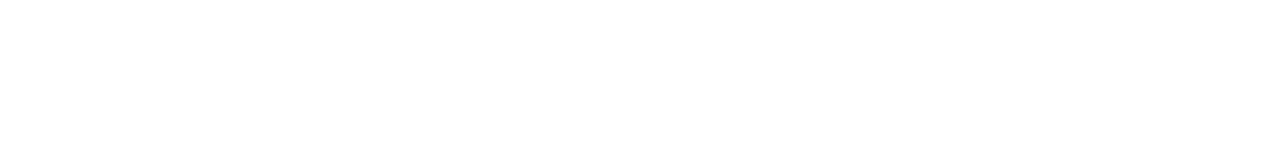
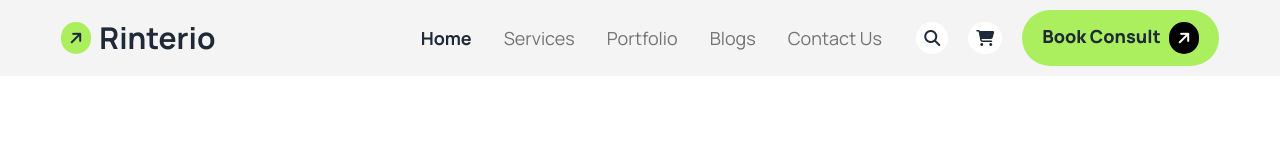
Before and after one commit to sabila111/assignment-3, a plain HTML site: page index.html in a window 1280 px wide. Drawn offline with nearby package versions, Linux system fonts and the light colour scheme.

Commit message:
finished navbar

```diff
--- a/index.html
+++ b/index.html
@@ -4,9 +4,77 @@
     <meta charset="UTF-8">
     <meta name="viewport" content="width=device-width, initial-scale=1.0">
     <title>Rinterio Interior</title>
+
+     <!-- font Awsome link -->
+     <link rel="stylesheet" href="https://cdnjs.cloudflare.com/ajax/libs/font-awesome/6.6.0/css/all.min.css"
+     integrity="sha512-Kc323vGBEqzTmouAECnVceyQqyqdsSiqLQISBL29aUW4U/M7pSPA/gEUZQqv1cwx4OnYxTxve5UMg5GT6L4JJg=="
+     crossorigin="anonymous" referrerpolicy="no-referrer" />
+
+     <!-- google fonts -->
+     <link rel="preconnect" href="https://fonts.googleapis.com">
+     <link rel="preconnect" href="https://fonts.gstatic.com" crossorigin>
+     <link
+         href="https://fonts.googleapis.com/css2?family=Dancing+Script:wght@400..700&family=Manrope:wght@200..800&display=swap"
+         rel="stylesheet">
+
+        <!-- daisyUI -->
+    <link href="https://cdn.jsdelivr.net/npm/daisyui@4.12.10/dist/full.min.css" rel="stylesheet" type="text/css" />
+<script src="https://cdn.tailwindcss.com"></script>
+
+<style>
+    .manrope-font {
+  font-family: "Manrope", sans-serif;
+}
+
+</style>
+
 </head>
-<body>
-    <header>
+<body class="manrope-font   ">
+    <header class=" bg-zinc-100">
+         <nav class="w-11/12 mx-auto">
+            <div class="navbar flex justify-between ">
+                <div class="">
+
+                  <div class="flex ">
+                    <div class="bg-[#ABEF5F] py-1 px-2 my-auto rounded-full"><i class="fa-solid fa-arrow-right -rotate-45 "></i></div>
+                    <a class=" text-3xl ml-2 font-bold">Rinterio</a>
+                  </div>
+                </div>
+                <div class=" ml-44  hidden lg:flex  hover:bg-transparent">
+                  <ul class="menu menu-horizontal  text-lg">
+                    <li><a class="font-bold ">Home</a></li>
+                    <li><a class="text-[#737373] font-normal">Services</a></li>
+                    <li><a class="text-[#737373] font-normal">Portfolio</a></li>
+                    <li><a class="text-[#737373] font-normal">Blogs</a></li>
+                    <li><a class="text-[#737373] font-normal">Contact Us</a></li>
+                  </ul>
+
+                </div>
+
+                <div class="dropdown">
+                    <div tabindex="0" role="button" class="bg-white rounded-full py-2 px-3 border-2 border-solid border-gray-200 lg:hidden right-0">
+                        <i class="fa-solid fa-bars"></i>
+                    </div>
+
+                  </div>
+
+               <div class="lg:flex hidden gap-5">
+
+                 <div class="bg-white py-1 px-2 my-auto rounded-full">
+                    <i class="fa-solid fa-magnifying-glass"></i>
+                </div>
+
+                 <div class="bg-white py-1 px-2 my-auto rounded-full">
+                    <i class="fa-solid fa-cart-shopping"></i>
+                </div>
+
+                <div class="flex rounded-full py-3 px-5  bg-[#ABEF5F] ">
+                    <a class=" mr-2 font-extrabold text-lg">Book Consult</a>
+                    <div class="bg-black text-white py-1 px-2 my-auto rounded-full"><i class="fa-solid fa-arrow-right -rotate-45 "></i></div>
+                </div>
+               </div>
+              </div>
+         </nav>
 
     </header>
     <main>
--- /dev/null
+++ b/tailwind.config.js
@@ -0,0 +1,8 @@
+/** @type {import('tailwindcss').Config} */
+module.exports = {
+    content: ["./src/**/*.{html,js}"],
+    theme: {
+      extend: {},
+    },
+    plugins: [],
+  }
```
